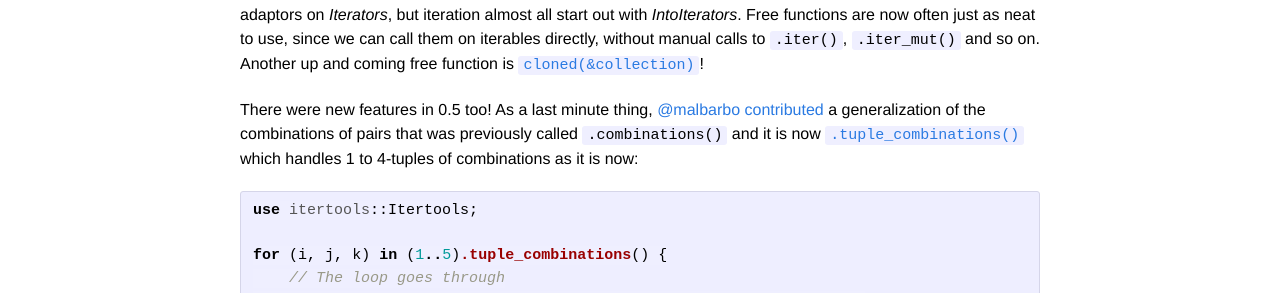
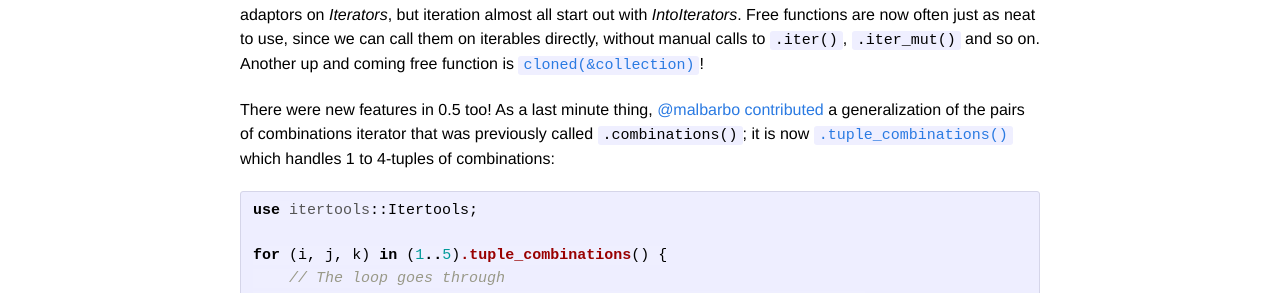
Before and after one commit to bluss/bluss.github.io, a Jekyll site: the page built from _posts/2016-09-26-itertools-0.5.0.markdown, in a window 1280 px wide. Shown: the part 1080-1373 px from the top of the page. Built offline with Jekyll 4.4.1, drawn with Linux system fonts in a browser that asks for light colours.

Commit message:
Awkward text in combinations para

```diff
--- a/_posts/2016-09-26-itertools-0.5.0.markdown
+++ b/_posts/2016-09-26-itertools-0.5.0.markdown
@@ -65,9 +65,9 @@ we can call them on iterables directly, without manual calls to `.iter()`,
 [cl]: https://bluss.github.io/rust-itertools/doc/itertools/fn.cloned.html
 
 There were new features in 0.5 too! As a last minute thing, [@malbarbo
-contributed][151] a generalization of the combinations of pairs that was
-previously called `.combinations()` and it is now [`.tuple_combinations()`][tc] which
-handles 1 to 4-tuples of combinations as it is now:
+contributed][151] a generalization of the pairs of combinations iterator that was
+previously called `.combinations()`; it is now [`.tuple_combinations()`][tc] which
+handles 1 to 4-tuples of combinations:
 
 [151]: https://github.com/bluss/rust-itertools/pull/151
 [tc]: https://bluss.github.io/rust-itertools/doc/itertools/trait.Itertools.html#method.tuple_combinations
```
